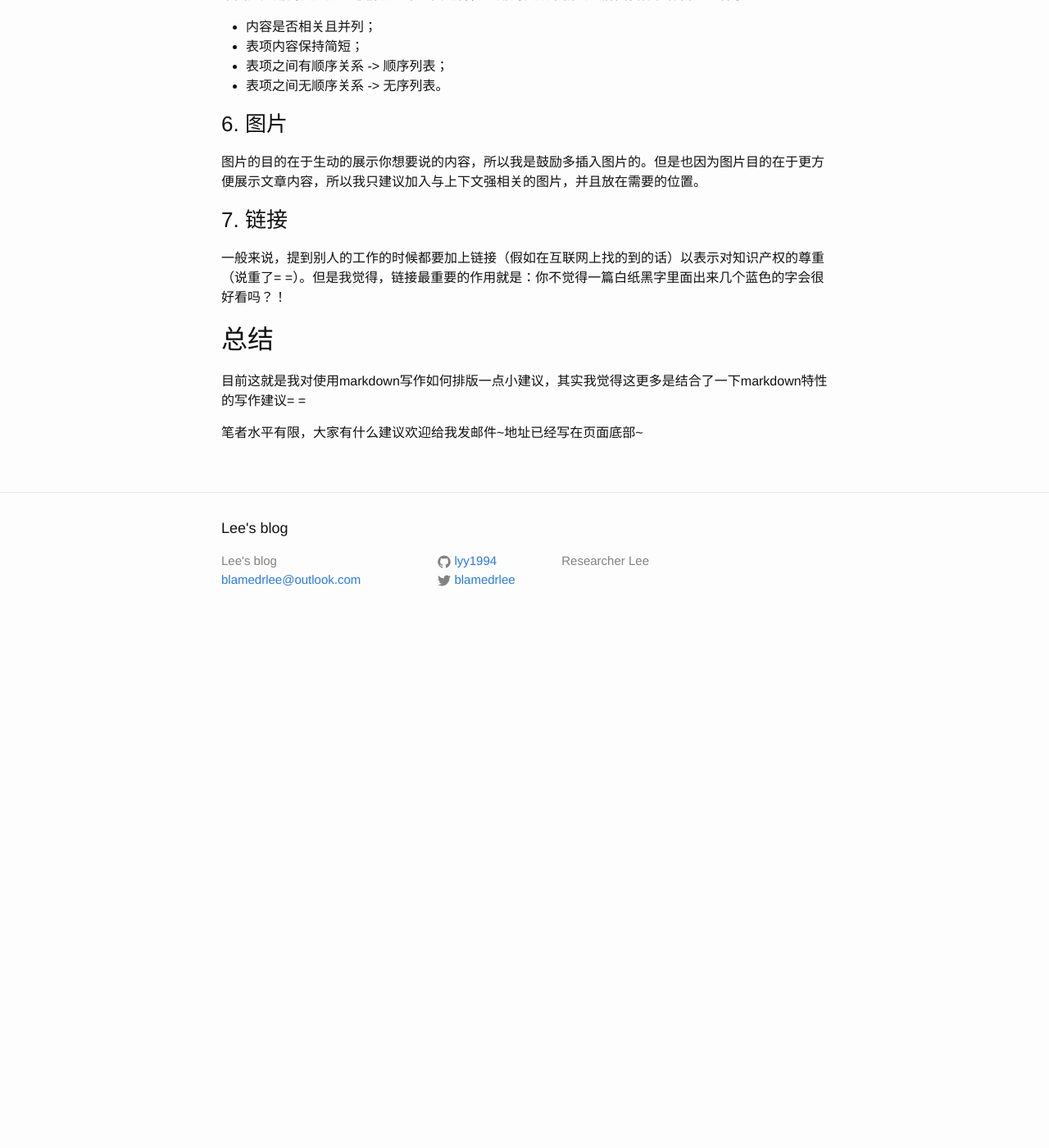
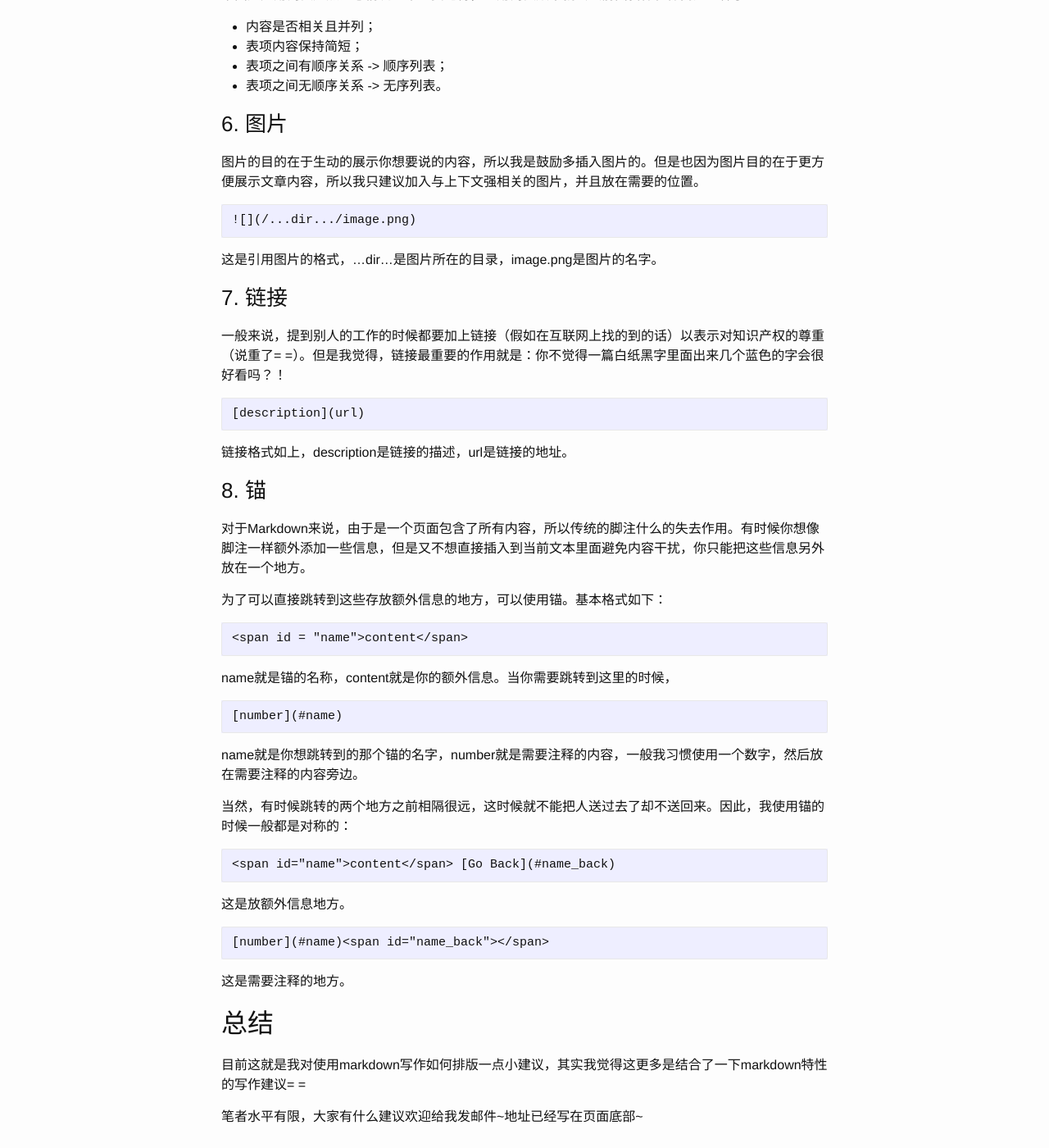
Before and after one commit to lyy1994/lyy1994.github.io, a Jekyll site: the page built from _posts/2016-05-13-my-markdown-style.markdown, in a window 1280 px wide and 1400 px high, scrolled down 1492 px. Shown: the whole window at 82% size. Built offline with Jekyll 4.4.1, drawn with Linux system fonts in a browser that asks for light colours; formulas are drawn with MathJax 3; before the commit the page ends 2270 px from its top, so only the background shows below that.

Commit message:
Post 'my markdown style' Update
Add a section and a few details.

```diff
--- a/_posts/2016-05-13-my-markdown-style.markdown
+++ b/_posts/2016-05-13-my-markdown-style.markdown
@@ -65,10 +65,41 @@ $$y = \sum_{k=1}^K \theta_k x_k$$
 
 图片的目的在于生动的展示你想要说的内容，所以我是鼓励多插入图片的。但是也因为图片目的在于更方便展示文章内容，所以我只建议加入与上下文强相关的图片，并且放在需要的位置。
 
+	![](/...dir.../image.png)
+
+这是引用图片的格式，...dir...是图片所在的目录，image.png是图片的名字。
+
 ### 7. 链接
 
 一般来说，提到别人的工作的时候都要加上链接（假如在互联网上找的到的话）以表示对知识产权的尊重（说重了= =）。但是我觉得，链接最重要的作用就是：你不觉得一篇白纸黑字里面出来几个蓝色的字会很好看吗？！
 
+	[description](url)
+
+链接格式如上，description是链接的描述，url是链接的地址。
+
+### 8. 锚
+
+对于Markdown来说，由于是一个页面包含了所有内容，所以传统的脚注什么的失去作用。有时候你想像脚注一样额外添加一些信息，但是又不想直接插入到当前文本里面避免内容干扰，你只能把这些信息另外放在一个地方。
+
+为了可以直接跳转到这些存放额外信息的地方，可以使用锚。基本格式如下：
+
+	<span id = "name">content</span>
+
+name就是锚的名称，content就是你的额外信息。当你需要跳转到这里的时候，
+
+	[number](#name)
+
+name就是你想跳转到的那个锚的名字，number就是需要注释的内容，一般我习惯使用一个数字，然后放在需要注释的内容旁边。
+
+当然，有时候跳转的两个地方之前相隔很远，这时候就不能把人送过去了却不送回来。因此，我使用锚的时候一般都是对称的：
+
+	<span id="name">content</span> [Go Back](#name_back)
+
+这是放额外信息地方。
+
+	[number](#name)<span id="name_back"></span>
+
+这是需要注释的地方。
 
 ## 总结
 
```
